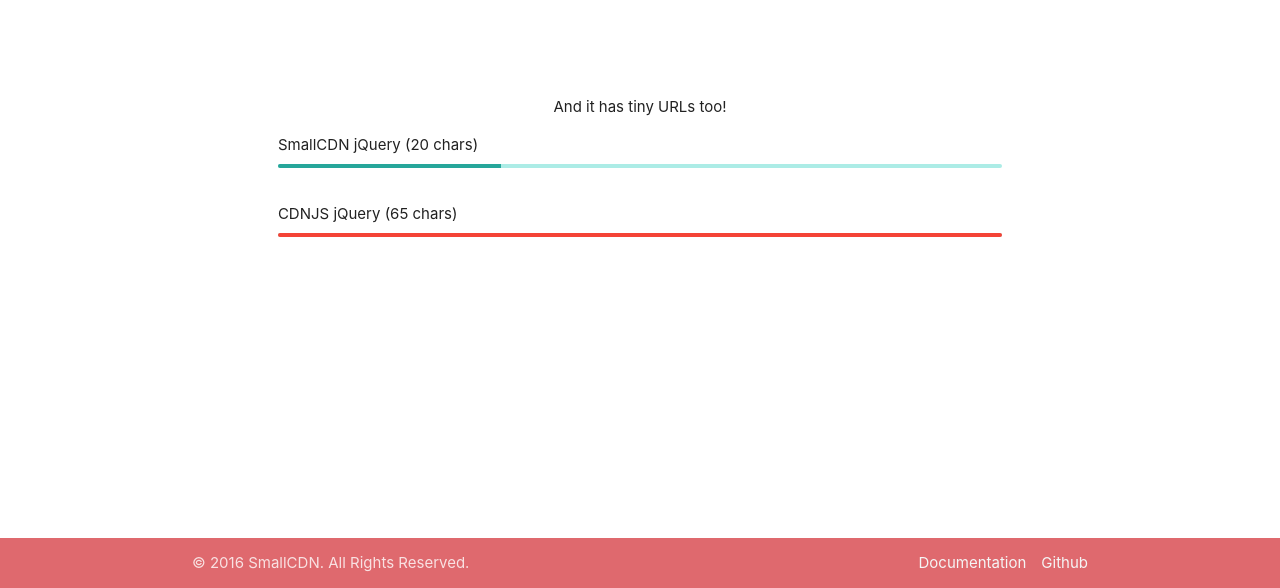
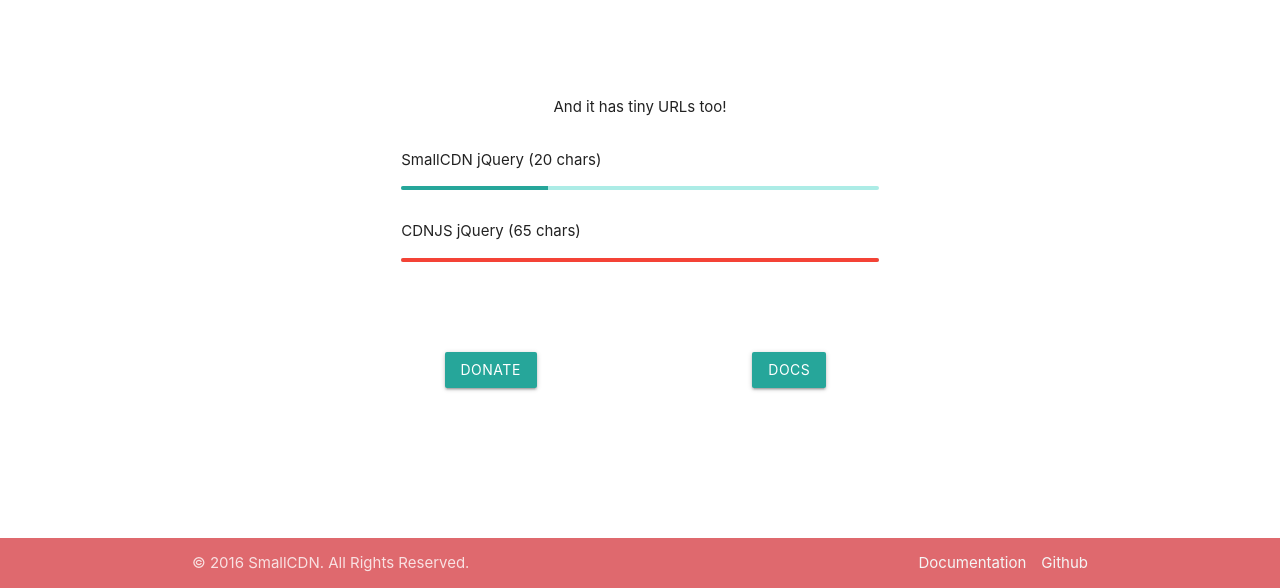
Before and after one commit to SmallCDN/website, a plain HTML site: page index.html in a window 1280 px wide. Shown: the part 212-800 px from the top of the page. Drawn offline with nearby package versions, Linux system fonts and the light colour scheme.

Commit message:
make new page good

```diff
--- a/app.css
+++ b/app.css
@@ -14,6 +14,12 @@ header {
 
 .compare {
   padding-top: 5em;
+  max-width: 40em;
+  margin: 0 auto !important;
+}
+
+.buttons {
+  padding-top: 5em;
 }
 
 footer {
--- a/index.html
+++ b/index.html
@@ -10,23 +10,23 @@
         <h1 class="header center text-lighten-2">SmallCDN</h1>
         <h5 class="center text-lighten-2">The Most Advanced CDN</h3>
       </header>
-      <div class="compare">
+      <div class="row compare center">
         <p class="center">And it has tiny URLs too!</p>
-        <div class="row">
-          <div class="col s1"></div>
-          <div class="col s10">
-            SmallCDN jQuery (20 chars)
-            <div class="progress"><div class="determinate" style="width: 30.76%;"></div></div>
-          </div>
-          <div class="col s1"></div>
+        <div class="col s10 offset-s1">
+          <p class="left">SmallCDN jQuery (20 chars)</p>
+          <div class="progress"><div class="determinate" style="width: 30.76%;"></div></div>
         </div>
-        <div class="row">
-          <div class="col s1"></div>
-          <div class="col s10">
-            CDNJS jQuery (65 chars)
-            <div class="progress"><div class="determinate red" style="width: 100%;"></div></div>
-          </div>
-          <div class="col s1"></div>
+        <div class="col s10 offset-s1">
+          <p class="left">CDNJS jQuery (65 chars)</p>
+          <div class="progress"><div class="determinate red" style="width: 100%;"></div></div>
+        </div>
+      </div>
+      <div class="row buttons center">
+        <div class="col s4 offset-s2">
+          <a class="waves-effect waves-light btn">Donate</a>
+        </div>
+        <div class="col s4">
+          <a class="waves-effect waves-light btn">Docs</a>
         </div>
       </div>
     </main>
```
